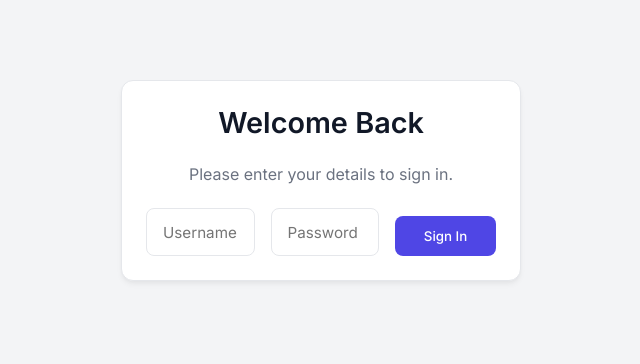
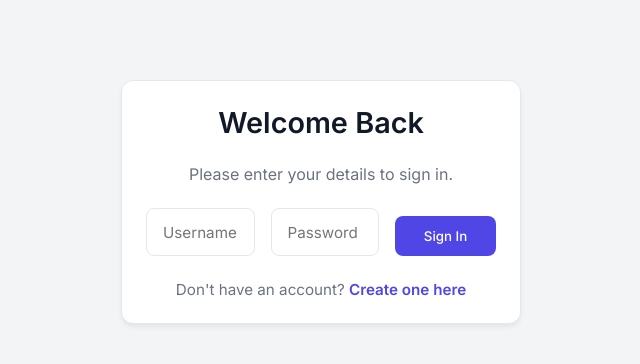
Before and after one commit to PriyanshuA1507/personal-finance-tracker, a React app in the folder frontend/: page /login in a window 1280 px wide. Shown: the top 364 px of the page, without its empty margins (319-959 px from the left). Built offline with nearby package versions, Linux system fonts and the light colour scheme; the HTML template or start-up script is replaced by a standard one.

Commit message:
Update Login.jsx

```diff
--- a/frontend/src/pages/Login.jsx
+++ b/frontend/src/pages/Login.jsx
@@ -1,6 +1,6 @@
 import React, { useState, useContext } from 'react';
-import { useNavigate } from 'react-router-dom';
-import api from '../services/api'; // THE FIX: Import your configured API instance
+import { useNavigate, Link } from 'react-router-dom'; // ADDED: Link imported here
+import api from '../services/api';
 import { AuthContext } from '../context/AuthContext';
 
 const Login = () => {
@@ -14,7 +14,6 @@ const Login = () => {
     e.preventDefault();
     setError('');
     try {
-      // THE FIX: Use 'api.post' and the relative path. It will automatically use the correct Live URL!
       const response = await api.post('/auth/login', {
         username,
         password,
@@ -28,18 +27,26 @@ const Login = () => {
     }
   };
 
- return (
+  return (
     <div className="form-container card">
       <h2>Welcome Back</h2>
       <p style={{ color: 'var(--text-muted)', marginBottom: '1.5rem' }}>Please enter your details to sign in.</p>
 
-      {error && <div style={{ background: '#fee2e2', color: '#dc2626', padding: '0.75rem', borderRadius: '8px', fontSize: '0.9rem' }}>{error}</div>}
+      {error && <div style={{ background: '#fee2e2', color: '#dc2626', padding: '0.75rem', borderRadius: '8px', fontSize: '0.9rem', marginBottom: '1rem' }}>{error}</div>}
 
       <form onSubmit={handleLogin}>
         <input type="text" placeholder="Username" value={username} onChange={(e) => setUsername(e.target.value)} required />
         <input type="password" placeholder="Password" value={password} onChange={(e) => setPassword(e.target.value)} required />
         <button type="submit" style={{ width: '100%', marginTop: '0.5rem', padding: '0.75rem' }}>Sign In</button>
       </form>
+
+      {/* ADDED: Registration Link */}
+      <p style={{ marginTop: '1.5rem', textAlign: 'center', color: 'var(--text-muted)', fontSize: '0.95rem' }}>
+        Don't have an account?{' '}
+        <Link to="/register" style={{ color: '#4f46e5', textDecoration: 'none', fontWeight: '600' }}>
+          Create one here
+        </Link>
+      </p>
     </div>
   );
 };
```
